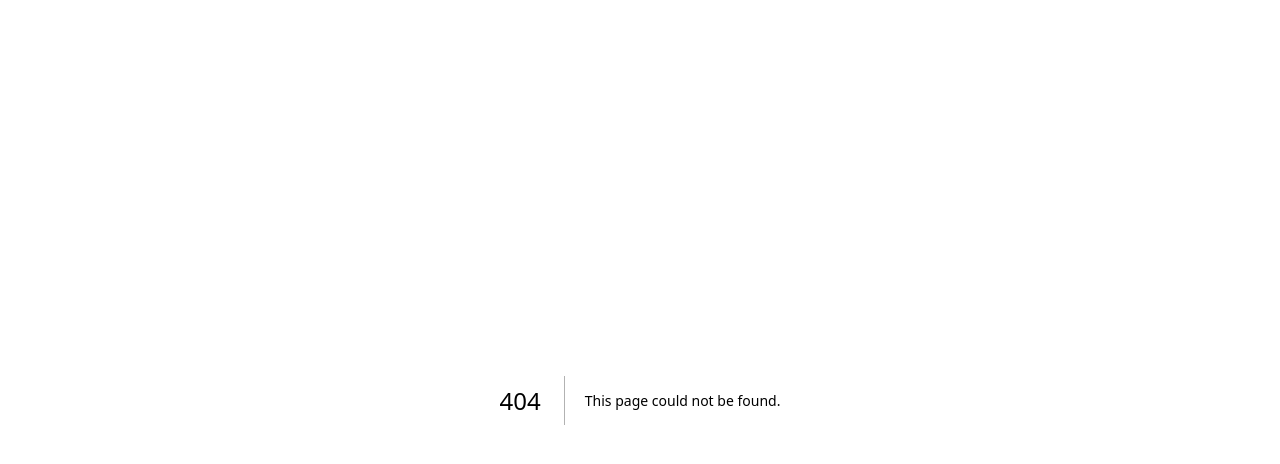
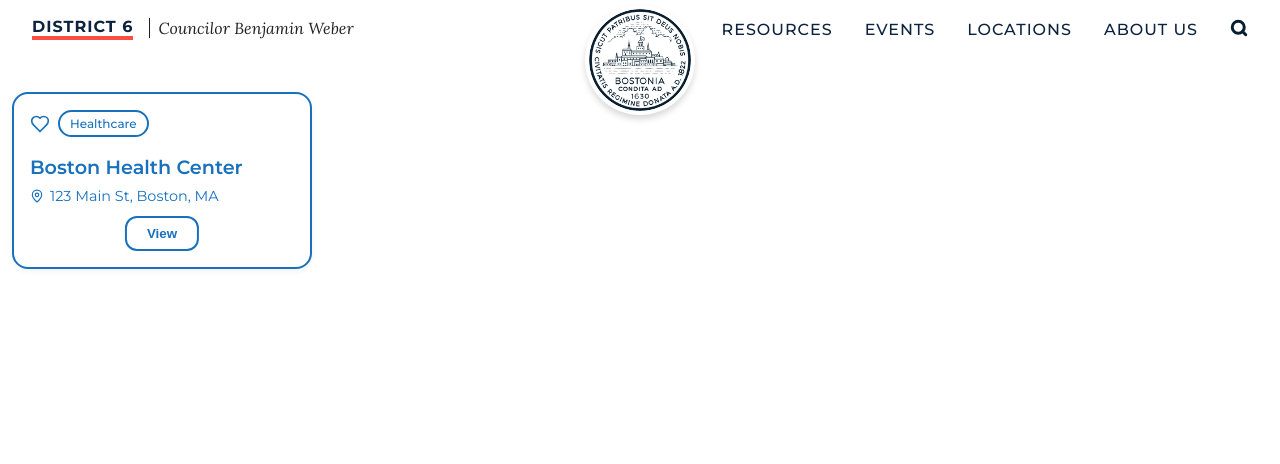
Before and after one commit to BU-Spark/pitne-district-6-app, a Next.js app in the folder next/: page /resources in a window 1280 px wide. Before the commit this address had no page. Shown: the top 464 px of the page. Built offline with nearby package versions, Linux system fonts and the light colour scheme; no server answers.

Commit message:
backend on map

```diff
--- a/next/app/components/Navbar/Navbar.tsx
+++ b/next/app/components/Navbar/Navbar.tsx
@@ -75,7 +75,7 @@ export default function Navbar() {
         <nav className={styles.nav}>
           <Link href="/resources">RESOURCES</Link>
           <Link href="/events">EVENTS</Link>
-          <Link href="/map">LOCATIONS</Link>
+          <Link href="/locations">LOCATIONS</Link>
           <Link href="/about">ABOUT US</Link>
           <span className={styles.searchIcon}>
             <Search size={18} strokeWidth={4} />
@@ -102,14 +102,17 @@ export default function Navbar() {
               <Link href="/" onClick={closeMobileMenu}>
                 HOME
               </Link>
-              <Link href="/guides" onClick={closeMobileMenu}>
-                GUIDES TO BOSTON
+              <Link href="/resources" onClick={closeMobileMenu}>
+                RESOURCES
               </Link>
-              <Link href="/departments" onClick={closeMobileMenu}>
-                DEPARTMENTS
+              <Link href="/events" onClick={closeMobileMenu}>
+                EVENTS
               </Link>
-              <Link href="/notices" onClick={closeMobileMenu}>
-                PUBLIC NOTICES
+              <Link href="/locations" onClick={closeMobileMenu}>
+                LOCATIONS
+              </Link>
+              <Link href="/about" onClick={closeMobileMenu}>
+                ABOUT US
               </Link>
             </nav>
           </div>
--- /dev/null
+++ b/next/app/components/ResourceCard/ResourceCard.css
@@ -0,0 +1,119 @@
+.resource-card {
+  position: relative;
+  overflow: hidden;
+  border-radius: 16px;
+  border: 2px solid #1871bd;
+  padding: 16px;
+  padding-bottom: 58px;
+  margin: 12px;
+  background-color: white;
+  color: #1871bd;
+  width: 100%;
+  max-width: 300px;
+  box-shadow: 0 2px 6px rgba(0, 0, 0, 0.06);
+  cursor: default;
+  transition: background-color 0.4s ease;
+  font-family: 'Montserrat', sans-serif;
+}
+
+.resource-card:hover {
+  background-color: #f5faff;
+}
+
+.slider {
+  display: flex;
+  overflow: hidden;
+  width: 300%;
+  transition: transform 0.4s ease;
+  position: relative;
+  left: 0;
+  margin: 0;
+  padding: 0;
+}
+
+.resource-card:hover .slider {
+  transform: translateX(-50%);
+}
+
+.slide-out,
+.slide-in {
+  overflow: hidden;
+  width: 50%;
+  box-sizing: border-box;
+  padding-right: 0;
+  margin: 0;
+  display: flex;
+  flex-direction: column;
+  justify-content: center;
+  color: #1871bd;
+}
+
+.card-header {
+  display: flex;
+  align-items: center;
+  margin-bottom: 10px;
+}
+
+.icon-wrapper {
+  margin-right: 8px;
+  display: flex;
+  align-items: center;
+  justify-content: center;
+}
+
+.category-tag {
+  display: inline-flex;
+  align-items: center;
+  border-radius: 9999px;
+  padding: 4px 10px;
+  font-size: 0.75rem;
+  font-weight: 500;
+  border: 2px solid #1871bd;
+  color: #1871bd;
+  background-color: white;
+}
+
+.resource-title {
+  font-size: 1.2rem;
+  margin: 8px 0;
+  font-weight: 600;
+}
+
+.resource-info {
+  font-size: 0.9rem;
+}
+
+.info-row {
+  display: flex;
+  align-items: center;
+  margin-bottom: 4px;
+}
+
+.info-icon {
+  margin-right: 6px;
+}
+
+.view-button {
+  position: absolute;
+  bottom: 16px;
+  left: 50%;
+  transform: translateX(-50%);
+  padding: 8px 20px;
+  border: 2px solid #1871bd;
+  background-color: white;
+  color: #1871bd;
+  border-radius: 12px;
+  cursor: pointer;
+  font-weight: 600;
+  transition:
+    background-color 0.3s ease,
+    color 0.3s ease;
+  z-index: 10;
+  user-select: none;
+  outline: none;
+}
+
+.view-button:hover {
+  background-color: #1871bd;
+  color: white;
+}
--- /dev/null
+++ b/next/app/components/ResourceCard/ResourceCard.tsx
@@ -0,0 +1,59 @@
+'use client';
+
+import React from 'react';
+import './ResourceCard.css';
+import { MapPin, Mail, Phone, Shapes } from 'lucide-react';
+
+interface ResourceCardProps {
+  icon?: React.ReactNode;
+  category: string;
+  title: string;
+  location: string;
+  email: string;
+  contact: string;
+}
+
+const ResourceCard: React.FC<ResourceCardProps> = ({
+  icon = <Shapes size={20} />,
+  category,
+  title,
+  location,
+  email,
+  contact,
+}) => {
+  return (
+    <div className="resource-card">
+      <div className="slider">
+        <div className="slide-out">
+          <div className="card-header">
+            <div className="icon-wrapper">{icon}</div>
+            <div className="category-tag">{category}</div>
+          </div>
+          <h3 className="resource-title">{title}</h3>
+          <div className="resource-info info-default">
+            <div className="info-row">
+              <MapPin size={14} className="info-icon" />
+              <span>{location}</span>
+            </div>
+          </div>
+        </div>
+
+        <div className="slide-in">
+          <div className="resource-info info-hover">
+            <div className="info-row">
+              <Mail size={14} className="info-icon" />
+              <span>{email}</span>
+            </div>
+            <div className="info-row">
+              <Phone size={14} className="info-icon" />
+              <span>{contact}</span>
+            </div>
+          </div>
+        </div>
+      </div>
+      <button className="view-button">View</button>
+    </div>
+  );
+};
+
+export default ResourceCard;
--- a/next/app/map/page.tsx
+++ b/next/app/locations/page.tsx
@@ -2,7 +2,7 @@
 
 import dynamic from 'next/dynamic';
 
-const MapPage = dynamic(() => import('../map/MapPage'), { ssr: false });
+const MapPage = dynamic(() => import('./MapPage'), { ssr: false });
 
 export default function Map() {
   return <MapPage />;
--- /dev/null
+++ b/next/app/resources/ResourcePage.tsx
@@ -0,0 +1,23 @@
+import React from 'react';
+import Navbar from '../components/Navbar/Navbar';
+import ResourceCard from '../components/ResourceCard/ResourceCard';
+
+import { Heart } from 'lucide-react';
+
+export default function ResourcePage() {
+  return (
+    <>
+      <Navbar />
+      <div className="min-h-screen bg-gray-50 p-6 flex justify-center items-start" style={{ paddingTop: '80px' }}>
+        <ResourceCard
+          icon={<Heart size={20} />}
+          category="Healthcare"
+          title="Boston Health Center"
+          location="123 Main St, Boston, MA"
+          email="contact@bostonhealth.org"
+          contact="(617) 555-1234"
+        />
+      </div>
+    </>
+  );
+}
--- /dev/null
+++ b/next/app/resources/page.tsx
@@ -0,0 +1,9 @@
+'use client';
+
+import dynamic from 'next/dynamic';
+
+const ResourcePage = dynamic(() => import('./ResourcePage'), { ssr: false });
+
+export default function Map() {
+  return <ResourcePage />;
+}
```
Also changed, not shown: next/app/locations/MapPage.tsx (renamed from next/app/map/MapPage.tsx, +38 -15 lines), next/app/locations/MapPage.css (renamed from next/app/map/MapPage.css).
